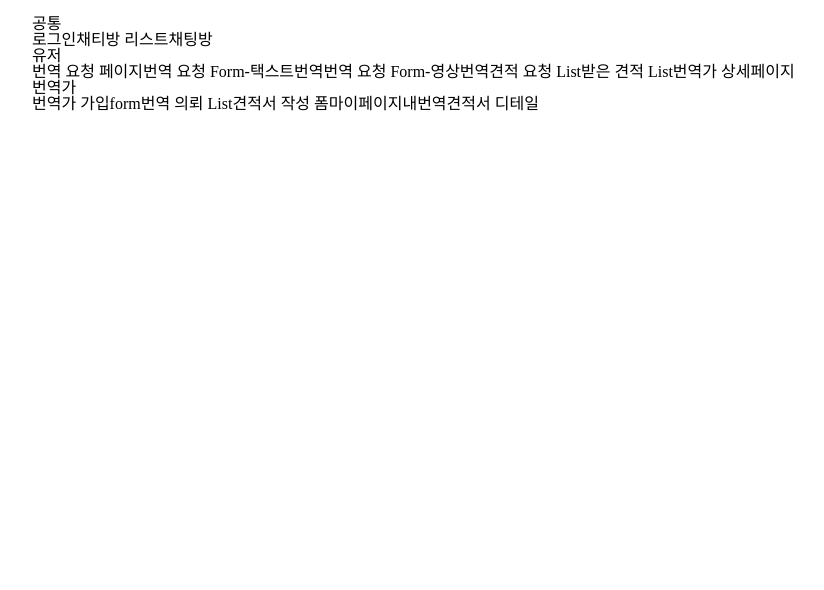
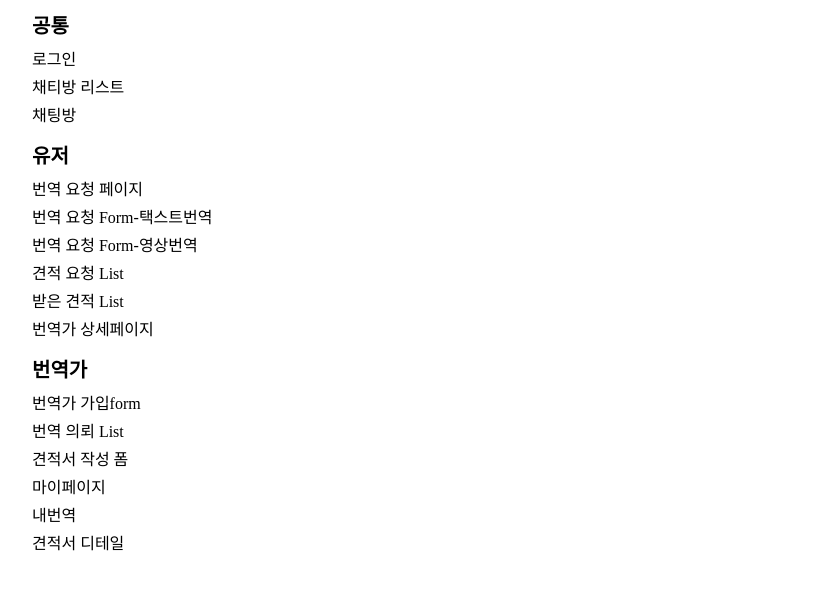
Before and after one commit to TranslationTalk/Front-End, a React (Create React App) app: page /test in a window 1280 px wide. Shown: the top 590 px of the page, without its empty margins (224-1048 px from the left). Built offline with nearby package versions, Linux system fonts and the light colour scheme.

Commit message:
:lipstick: Style: all페이지 스타일 추가

```diff
--- a/src/All.jsx
+++ b/src/All.jsx
@@ -1,9 +1,10 @@
 import React from 'react'
 import { Link } from 'react-router-dom'
+import styled from 'styled-components'
 
 const All = () => {
   return (
-    <div>
+    <Test>
       <br />
       <h2>공통</h2>
       <Link to="/">로그인</Link>
@@ -29,8 +30,22 @@ const All = () => {
       <Link to="/translator/mypage">마이페이지</Link>
       <Link to="/translator/translation/list">내번역</Link>
       <Link to="/translator/estimate/:id">견적서 디테일</Link>
-    </div>
+    </Test>
   )
 }
+const Test = styled.div`
+  & h2 {
+    font-size: 20px;
+    font-weight: bold;
+    margin-bottom: 10px;
+  }
+  & a {
+    display: block;
+    line-height: 28px;
+    &:hover {
+      color: blue;
+    }
+  }
+`
 
 export default All
```
